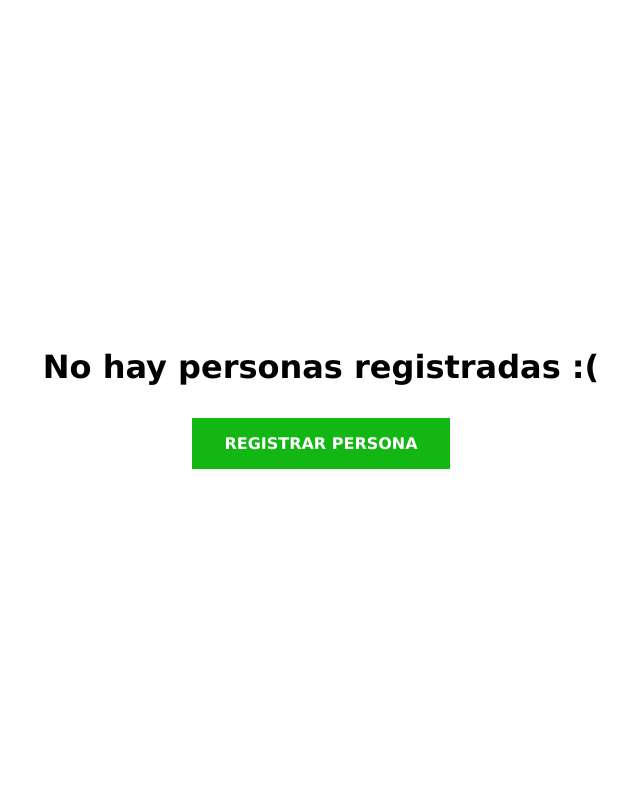
After one commit to JuanVidal03/flask-CRUD, a Flask app: page /personas-registradas in a window 1280 px wide. The commit adds this page. Shown: the whole page, without its empty margins (319-959 px from the left). Run offline with Flask 3, Linux system fonts and the light colour scheme; some libraries are stand-ins or nearby versions.

```diff
--- /dev/null
+++ b/static/css/showPerson.css
@@ -0,0 +1,56 @@
+.contenedor{
+    width: 100%;
+    height: 100vh;
+    display: flex;
+    justify-content: center;
+    align-items: center;
+    flex-direction: column;
+}
+
+table{
+    width: 100%;
+    max-width: 1000px;
+}
+
+table, th, td{
+    border: solid 1px #000;
+    border-collapse: collapse;
+}
+
+th, td{
+    padding: .5rem;
+    text-align: center;
+}
+
+th{
+    background-color: rgb(55, 55, 193);
+    color: #fff;
+}
+
+.btn-submit:hover{
+    left: 0;
+    background-color: green;
+}
+.btn-submit{
+    text-decoration: none;
+    padding: 1rem 2rem;
+    cursor: pointer;
+    text-transform: uppercase;
+    transition: all ease .3s;
+    background-color: rgb(19, 183, 19);
+    border: none;
+    color: #fff;
+    font-weight: 700;
+    margin-top: .5rem;
+    font-size: 1rem;
+    position: relative;
+    transition: all ease-out .3s;
+    z-index: 2;
+    overflow: hidden !important;
+}
+.form-btn-container{
+    margin-top:3rem;
+}
+.show-title{
+    margin-bottom: 2rem;
+}
--- a/templates/add_person.html
+++ b/templates/add_person.html
@@ -12,7 +12,7 @@
 <body>
 
     <div class="title-container">
-        <h1>Registra persona!</h1>
+        <h1>Registrar personas!</h1>
     </div>
     <!-- contenedor del formulario -->
     <div class="form-container">
--- /dev/null
+++ b/templates/show_person.html
@@ -0,0 +1,46 @@
+<!DOCTYPE html>
+<html lang="en">
+<head>
+    <meta charset="UTF-8">
+    <meta name="viewport" content="width=device-width, initial-scale=1.0">
+    <title>Personas registradas</title>
+    <!-- css -->
+    <link rel="stylesheet" href="../static/css/styles.css">
+    <link rel="stylesheet" href="../static/css/showPerson.css">
+</head>
+<body>
+    <div class="contenedor">
+        <!-- verificando si hay elementos en la lista -->
+        {% if personas|length > 0 %}
+        <h1 class="show-title">Personas registradas!</h1>
+            <table>
+                <thead>
+                    <tr>
+                        <th>ID</th>
+                        <th>Nombre</th>
+                        <th>Correo Electronico</th>
+                        <th>Telefono</th>
+                    </tr>
+                </thead>
+                <tbody>
+                    <!-- mostrando las personas que hay en el array de lita personas -->
+                    {% for persona in personas %}
+                        <tr>
+                            <td>{{persona["id"]}}</td>
+                            <td>{{persona["nombre"]}}</td>
+                            <td>{{persona["mail"]}}</td>
+                            <td>{{persona["telefono"]}}</td>
+                        </tr>
+                    {% endfor %}
+                </tbody>
+            </table>
+
+        {% else %}
+            <h1 class="no-registro">No hay personas registradas :(</h1>
+        {% endif %}
+        <div class="form-btn-container">
+            <a class="btn-submit" href="/personas">Registrar Persona</a>
+        </div>
+    </div>
+</body>
+</html>
```
